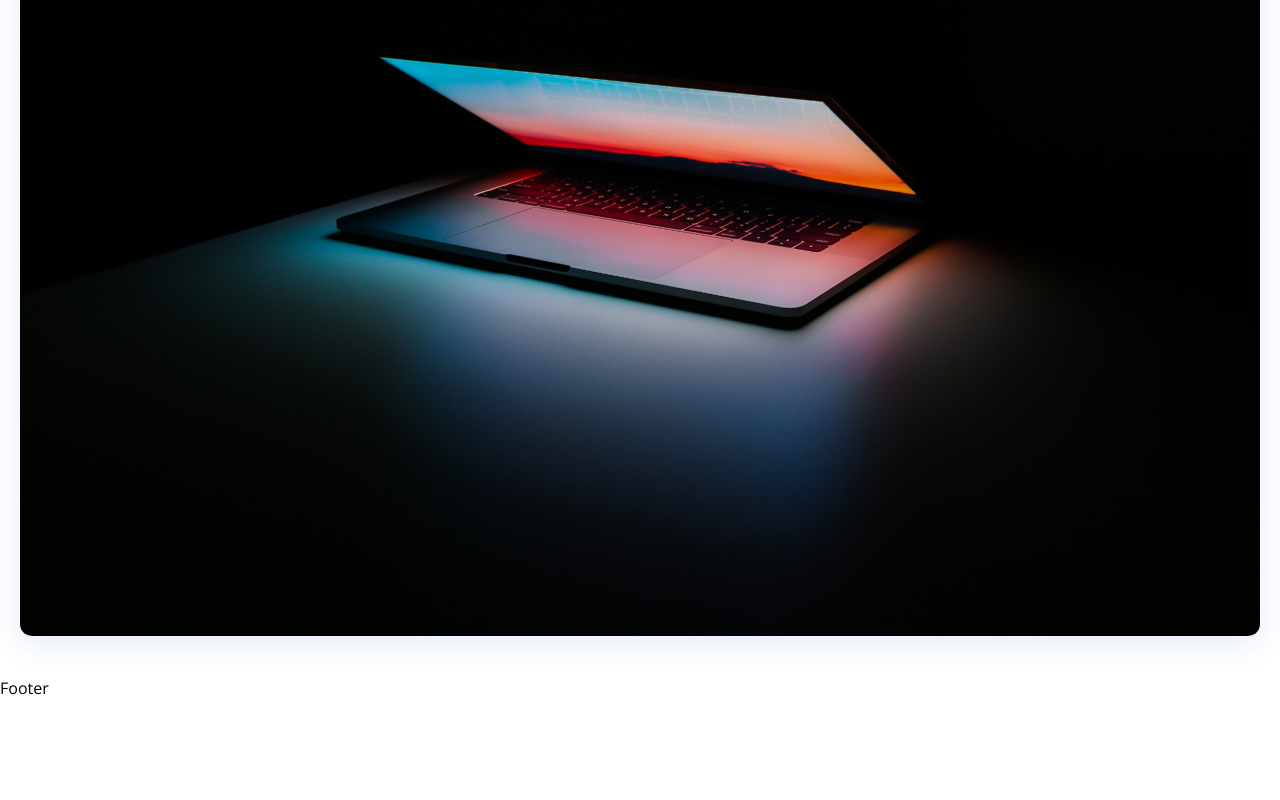
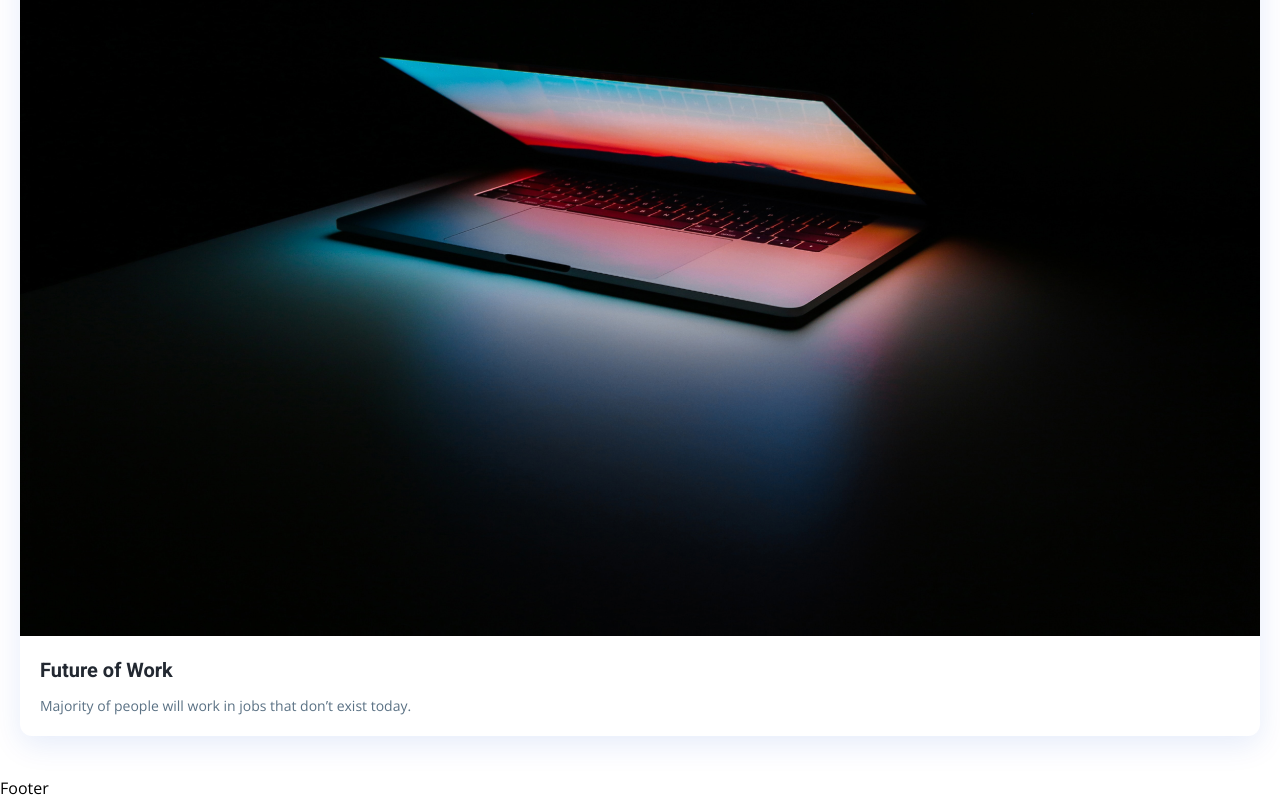
Before and after one commit to levilu800b/Frontend-Blog, a React (Create React App) app: page / in a window 1280 px wide. Shown: the part 891-1691 px from the top of the page. Before the commit the page ends 1591 px from the top, so only its background shows below. Built offline with nearby package versions, Linux system fonts and the light colour scheme.

Commit message:
Article card

```diff
--- a/src/components/ArticleCard/ArticleCard.jsx
+++ b/src/components/ArticleCard/ArticleCard.jsx
@@ -2,10 +2,22 @@ import React from 'react'
 
 import { images } from '../../constants/index'
 
-const ArticleCard = () => {
+const ArticleCard = ({ className}) => {
   return (
-		<div className={`rounded-xl overflow-hidden shadow-[rgba(7,_65,_210,_0.1)_0px_9px_30px]`}>
-			<img src={images.PostImage} alt="title" />
+		<div
+			className={`rounded-xl overflow-hidden shadow-[rgba(7,_65,_210,_0.1)_0px_9px_30px] ${className}`}
+		>
+			<img
+				src={images.PostImage}
+				alt="title"
+				className="w-full object-cover object-center h-auto"
+			/>
+			<div className="p-5">
+				<h2 className="font-roboto font-bold text-xl text-dark-soft">
+					Future of Work
+				</h2>
+				<p className='text-dark-light mt-3 text-sm '>Majority of people will work in jobs that don’t exist today.</p>
+			</div>
 		</div>
 	);
 }
--- a/src/pages/Home/container/Articles.jsx
+++ b/src/pages/Home/container/Articles.jsx
@@ -4,7 +4,7 @@ import ArticleCard from '../../../components/ArticleCard/ArticleCard'
 const Articles = () => {
   return (
     <section className='container mx-auto flex flex-wrap md:gap-x-5 gap-y-5 px-5 py-10'>
-        <ArticleCard />
+        <ArticleCard className='w-full' />
     </section>
   )
 }
```
